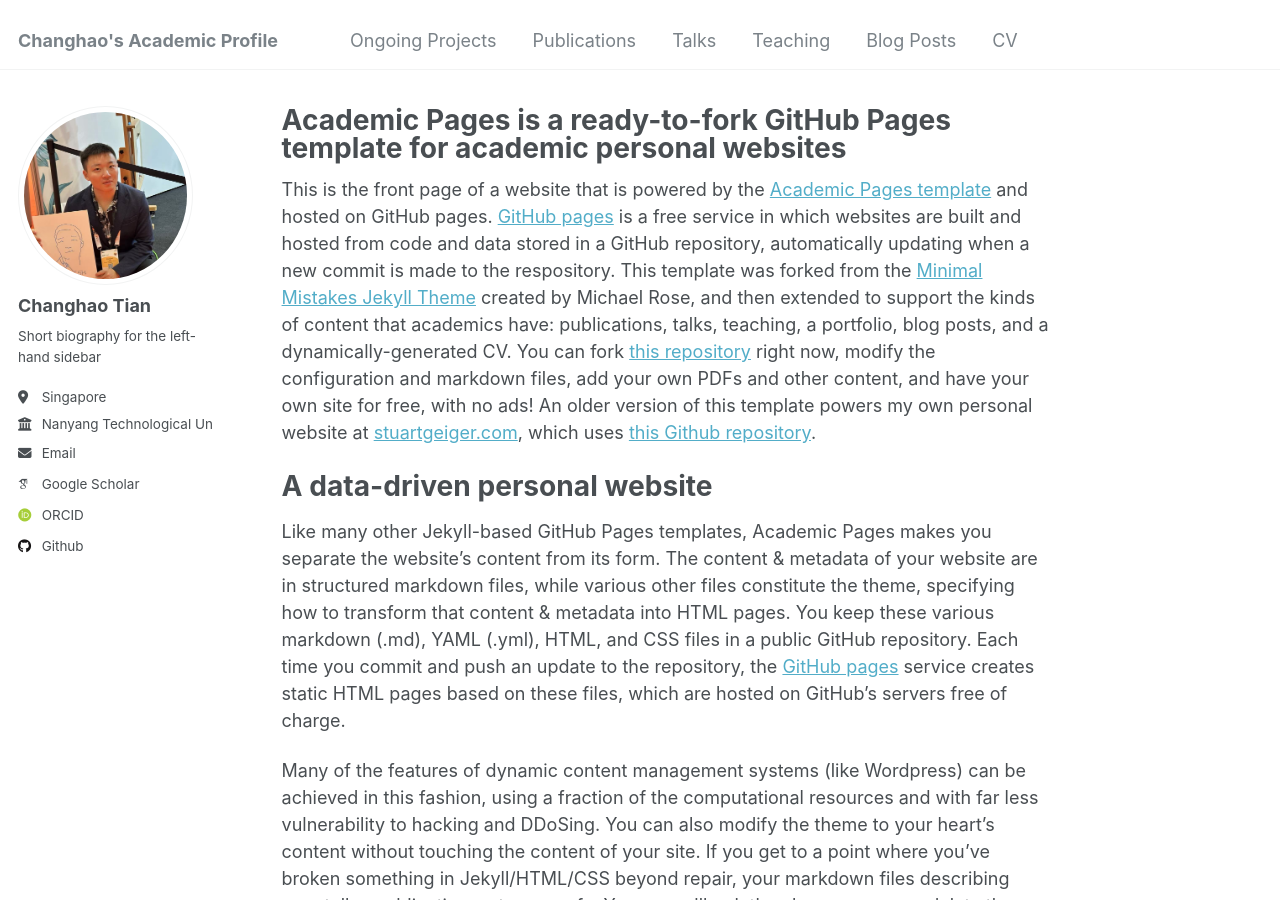
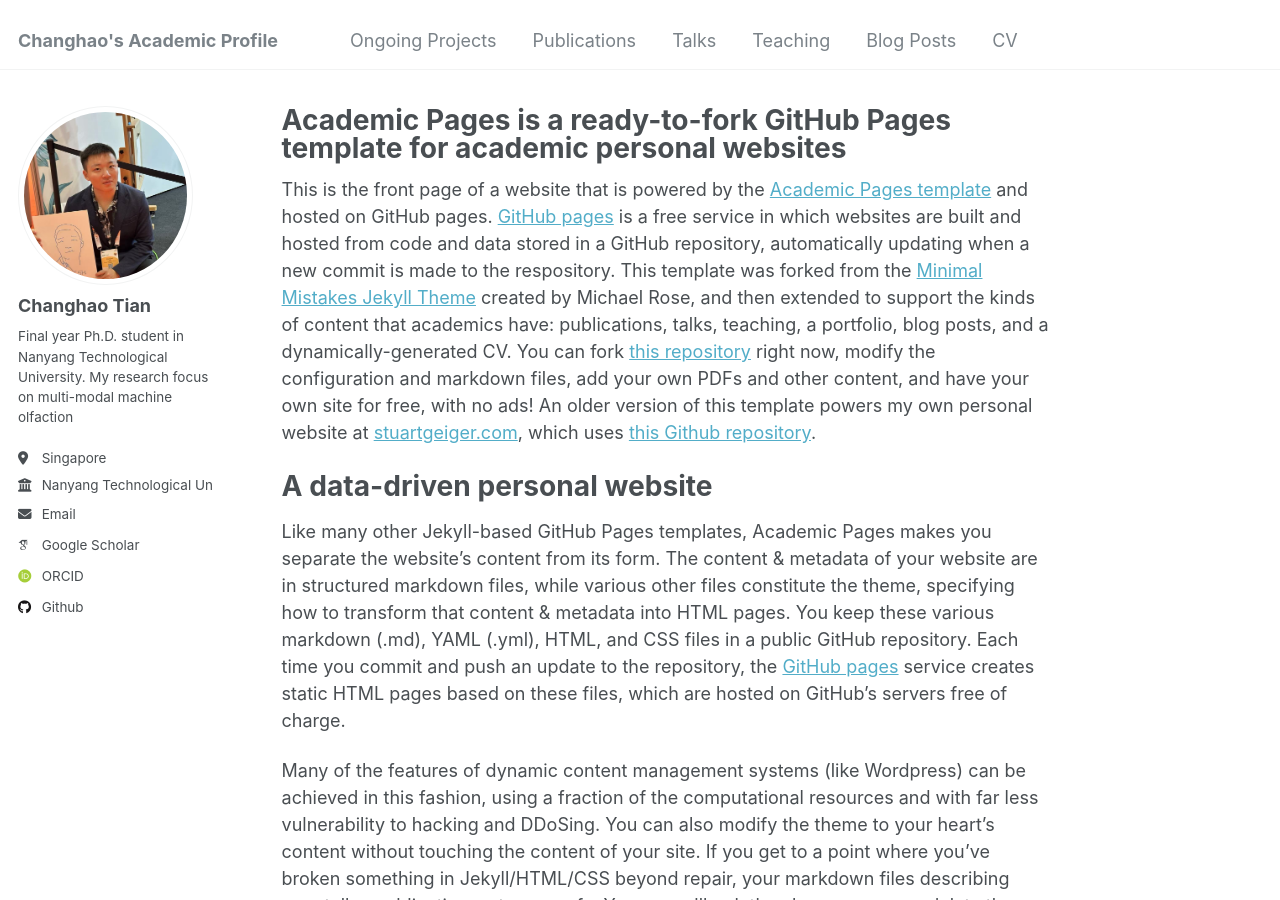
Before and after one commit to CHTiansweet/CHTian, a Jekyll site: the page built from _pages/about.md, in a window 1280 px wide and 900 px high. Built offline with Jekyll 4.4.1, drawn with Linux system fonts in a browser that asks for light colours; some web fonts are replaced.

Commit message:
Update _config.yml

```diff
--- a/_config.yml
+++ b/_config.yml
@@ -24,7 +24,7 @@ author:
   avatar           : "profile.jpg"
   name             : "Changhao Tian"
   pronouns         : # example: "she/her"
-  bio              : "Short biography for the left-hand sidebar"
+  bio              : "Final year Ph.D. student in Nanyang Technological University. My research focus on multi-modal machine olfaction"
   location         : "Singapore"
   employer         : "Nanyang Technological University"
   uri              : # URL
```
